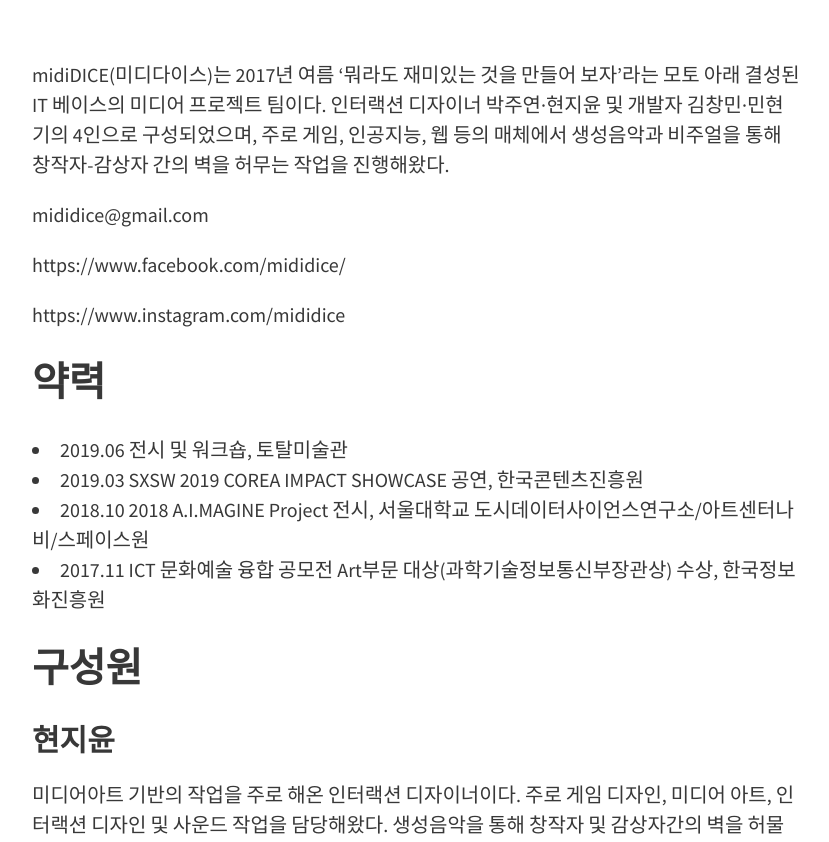
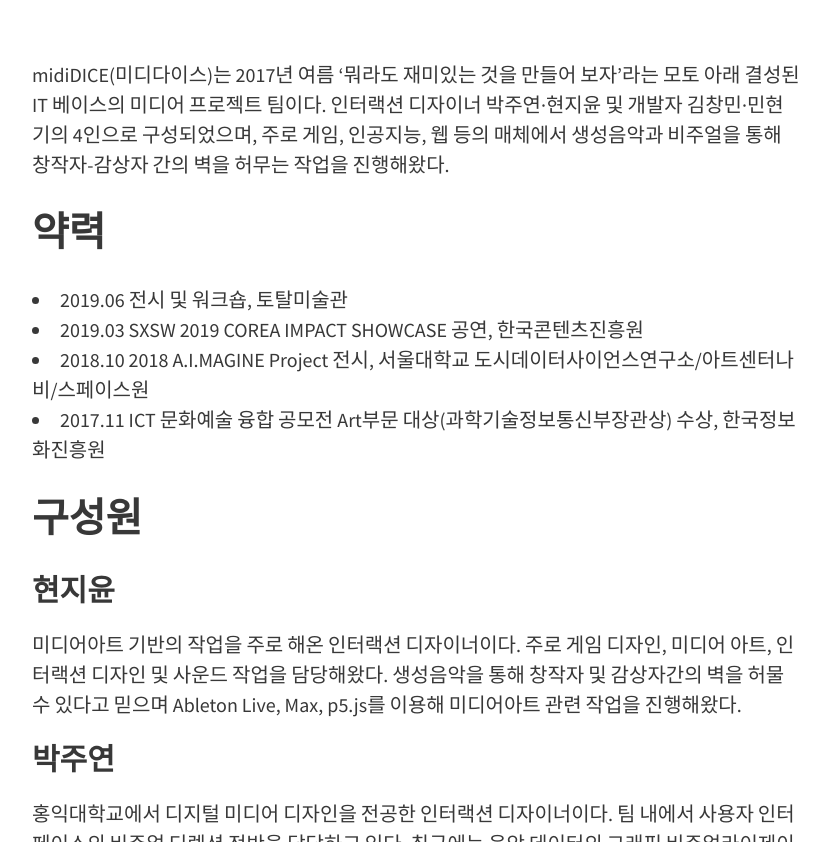
Before and after one commit to mididice/mididice.github.io, a Jekyll site: the page built from about.md, in a window 1280 px wide and 900 px high, scrolled down 331 px, cut to the strip 58-900 px from the top of the window. Shown: the whole strip, without its empty margins (224-1053 px from the left). Built offline with Jekyll 4.4.1, drawn with Linux system fonts in a browser that asks for light colours.

Commit message:
no message

```diff
--- a/about.md
+++ b/about.md
@@ -6,12 +6,6 @@ feature-img: "assets/img/about.jpg"
 ---
 
 midiDICE(미디다이스)는 2017년 여름 '뭐라도 재미있는 것을 만들어 보자'라는 모토 아래 결성된 IT 베이스의 미디어 프로젝트 팀이다. 인터랙션 디자이너 박주연·현지윤 및 개발자 김창민·민현기의 4인으로 구성되었으며, 주로 게임, 인공지능, 웹 등의 매체에서 생성음악과 비주얼을 통해 창작자-감상자 간의 벽을 허무는 작업을 진행해왔다.
-
-mididice@gmail.com
-
-https://www.facebook.com/mididice/
-
-https://www.instagram.com/mididice
 
 ## 약력
 - 2019.06 <A.I.632> 전시 및 워크숍, 토탈미술관
```
